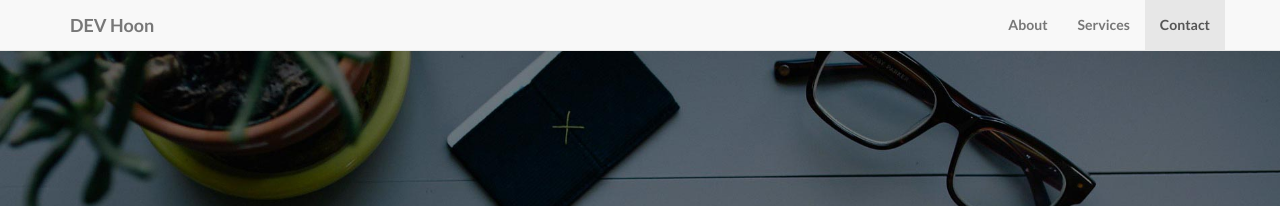
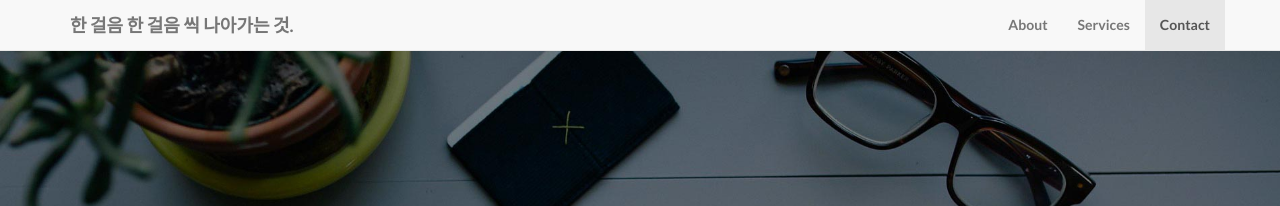
Before and after one commit to hoondan/hoondan.github.io, a Jekyll site: the page built from index.html, in a window 1280 px wide. Shown: the top 206 px of the page. Built offline with Jekyll 4.4.1, drawn with Linux system fonts in a browser that asks for light colours.

Commit message:
Update _config.yml

```diff
--- a/_config.yml
+++ b/_config.yml
@@ -3,7 +3,7 @@
 # ----------------------- #
 
 url: https://github.com/hoondan/hoondan.github.io.git
-title: DEV Hoon
+title: 한 걸음 한 걸음 씩 나아가는 것.
 #email: your-email@domain.com
 author: Hoontae
 description: > # "Write an awesome description for your new site here.
```
